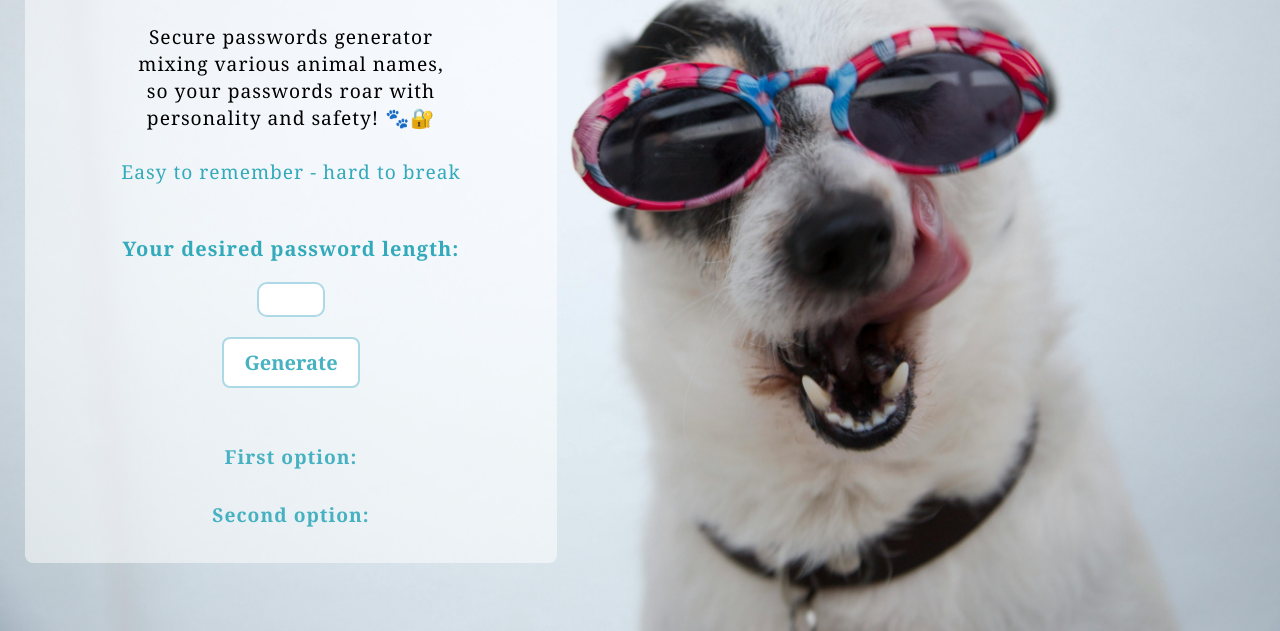
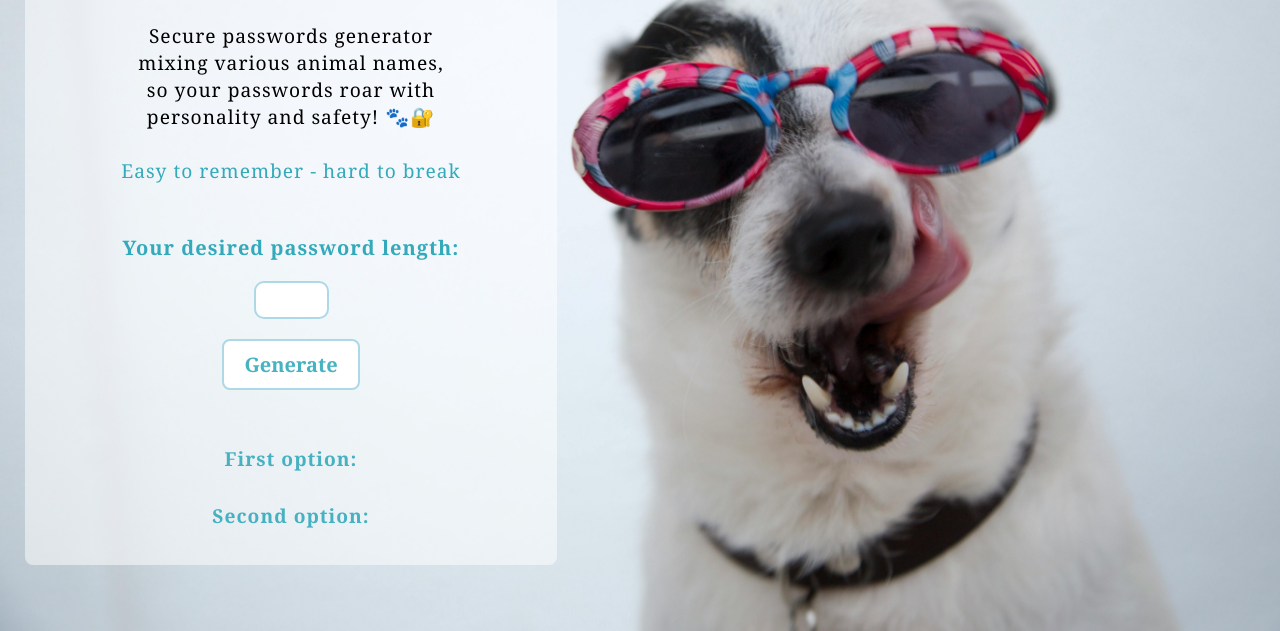
Before and after one commit to Tadidka/AnimalPass3000, a plain HTML site: page index.html in a window 1280 px wide. Shown: the part 169-800 px from the top of the page. Drawn offline with Linux system fonts and the light colour scheme.

Commit message:
Update index.css

```diff
--- a/index.css
+++ b/index.css
@@ -8,7 +8,7 @@ p{font-size: larger}
 
 .inputs{margin-top: 50px; display: flex; flex-direction: column; justify-content: center; align-items: center; gap: 20px; font-size: 20px; color: RGBA(51, 170, 187, 1)}
 
-input {border: 2px solid lightblue; padding: 8px; border-radius: 10px}
+input {border: 2px solid lightblue; padding: 8px; border-radius: 10px; font-size: 16px}
 
 button{font-family: Georgia, 'Times New Roman', Times, serif; border: 2px solid lightblue; border-radius: 8px; padding: 10px 20px 10px 20px; font-size: 20px; font-weight: 600; background-color: hsla(0, 0%, 100%, 1); color: RGBA(51, 170, 187, 0.9)}
 
```
